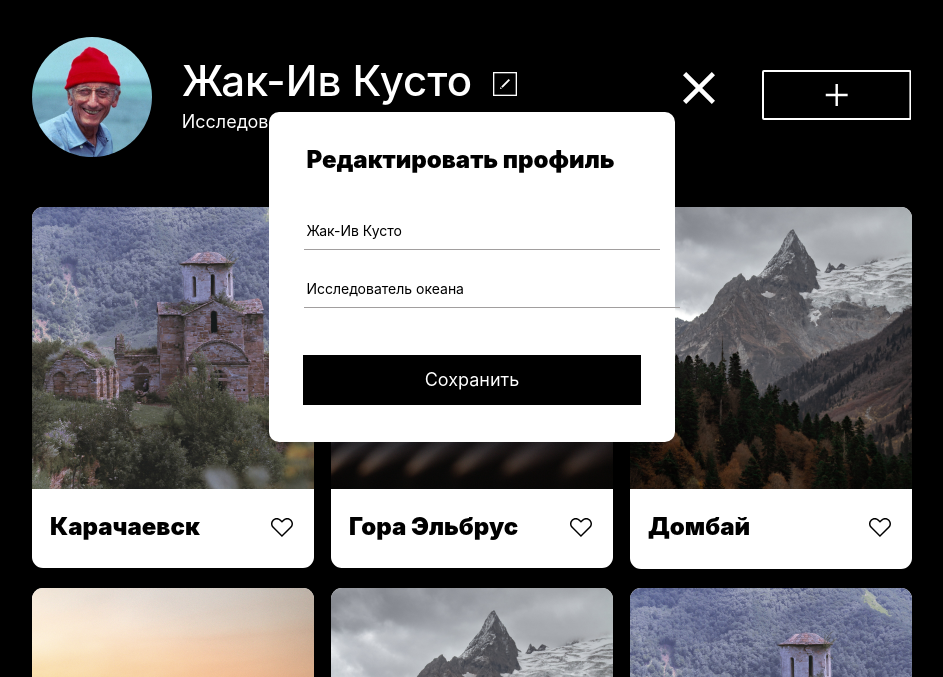
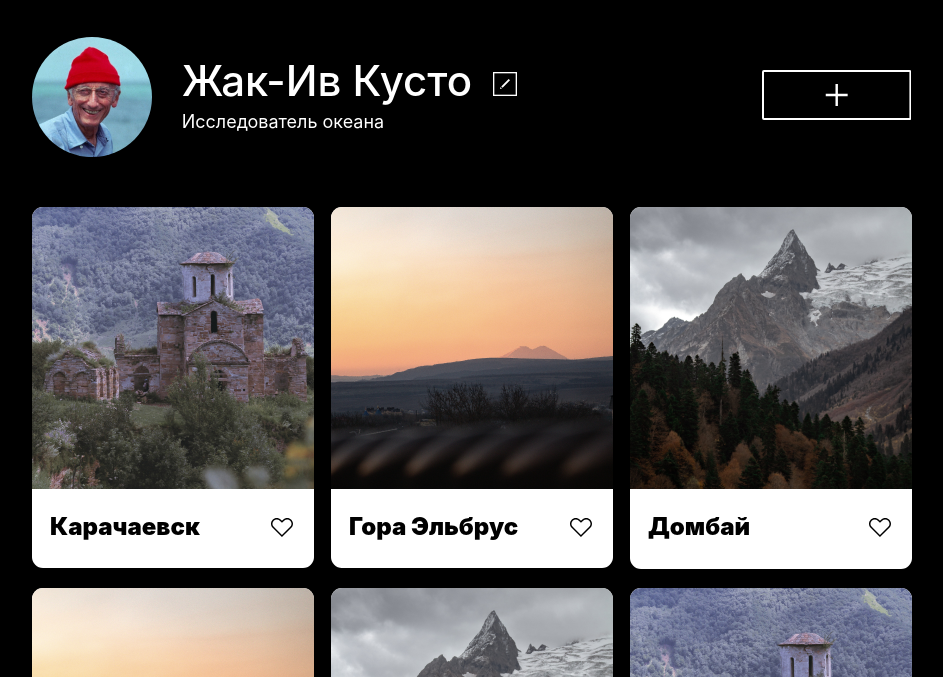
Before and after one commit to doshalnev/mesto-project, a plain HTML site: page index.html in a window 1280 px wide. Shown: the part 123-800 px from the top of the page, without its empty margins (168-1111 px from the left). Drawn offline with Linux system fonts and the light colour scheme; a web font is replaced by a local one.

Commit message:
исправлены ошибки после первой проверки

```diff
--- a/index.html
+++ b/index.html
@@ -10,7 +10,7 @@
 
 <body class="page">
 
-  <div id="openModal" class="modal modal__active">
+  <div id="openModal" class="modal">
     <form class="form" id="form">
       <button type="button" name="close" class="form__close"></button>
       <h2 class=" form__title">Редактировать профиль</h2>
```
